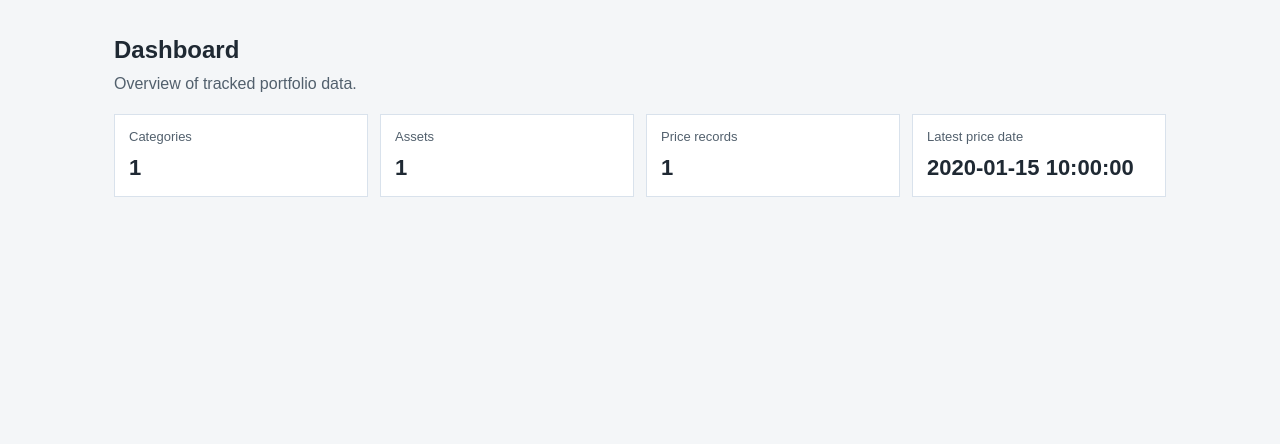
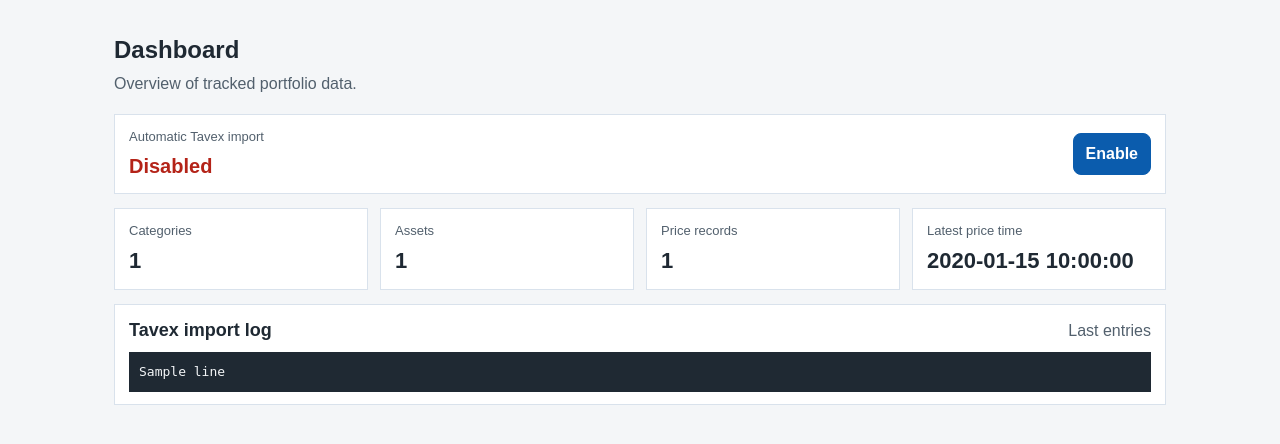
Before and after one commit to spasarnaudov/portfolio-tracker, a Python web app: template apps/flask/templates/index.html in a window 1280 px wide. Shown: the part 65-509 px from the top of the page. Run offline with Jinja, Linux system fonts and the light colour scheme; the template is opened without the code that fills it: most values are stand-ins (such as "Sample title", 1, 10 or a date in 2020).

Commit message:
Add automated Tavex price imports

```diff
--- a/apps/flask/static/css/style.css
+++ b/apps/flask/static/css/style.css
@@ -106,6 +106,54 @@ h2 {
     font-weight: 700;
 }
 
+.automation-panel {
+    display: flex;
+    align-items: center;
+    justify-content: space-between;
+    gap: 12px;
+    background: #ffffff;
+    border: 1px solid #d9e2ec;
+    margin: 0 0 14px;
+    padding: 12px 14px;
+}
+
+.automation-panel strong {
+    display: block;
+    font-size: 20px;
+}
+
+.automation-panel button {
+    border: 1px solid #0b5cad;
+    border-radius: 8px;
+    background: #0b5cad;
+    color: #ffffff;
+    cursor: pointer;
+    font: inherit;
+    font-weight: 700;
+    padding: 8px 12px;
+}
+
+.automation-panel button:hover {
+    background: #084b8f;
+}
+
+.automation-panel .secondary-button {
+    background: #ffffff;
+    color: #0b5cad;
+}
+
+.automation-panel .secondary-button:hover {
+    background: #e6f0fa;
+}
+
+.status-enabled {
+    color: #1f7a4d;
+}
+
+.status-disabled {
+    color: #b42318;
+}
+
 .summary-grid {
     display: grid;
     grid-template-columns: repeat(auto-fit, minmax(150px, 1fr));
@@ -129,6 +177,44 @@ h2 {
 .summary-card strong {
     display: block;
     font-size: 22px;
+}
+
+.log-panel {
+    background: #ffffff;
+    border: 1px solid #d9e2ec;
+    margin-top: 14px;
+    padding: 12px 14px;
+}
+
+.log-panel-header {
+    display: flex;
+    align-items: baseline;
+    justify-content: space-between;
+    gap: 12px;
+    margin-bottom: 8px;
+}
+
+.log-panel h3 {
+    margin: 0;
+    font-size: 18px;
+}
+
+.log-panel-header span,
+.log-panel p {
+    color: #52606d;
+    margin: 0;
+}
+
+.log-panel pre {
+    background: #1f2933;
+    color: #f4f6f8;
+    font-size: 13px;
+    line-height: 1.5;
+    margin: 0;
+    max-height: 280px;
+    overflow: auto;
+    padding: 10px;
+    white-space: pre-wrap;
 }
 
 .chart-controls {
--- a/apps/flask/templates/index.html
+++ b/apps/flask/templates/index.html
@@ -5,6 +5,25 @@
 {% block content %}
     <h2>Dashboard</h2>
     <p class="page-intro">Overview of tracked portfolio data.</p>
+
+    <section class="automation-panel">
+        <div>
+            <span class="summary-label">Automatic Tavex import</span>
+            <strong class="{% if auto_tavex_import_enabled %}status-enabled{% else %}status-disabled{% endif %}">
+                {% if auto_tavex_import_enabled %}Enabled{% else %}Disabled{% endif %}
+            </strong>
+        </div>
+
+        <form method="post" action="/automation/tavex-import">
+            {% if auto_tavex_import_enabled %}
+                <input type="hidden" name="enabled" value="false">
+                <button class="secondary-button" type="submit">Disable</button>
+            {% else %}
+                <input type="hidden" name="enabled" value="true">
+                <button type="submit">Enable</button>
+            {% endif %}
+        </form>
+    </section>
 
     <section class="summary-grid">
         <div class="summary-card">
@@ -23,9 +42,23 @@
         </div>
 
         <div class="summary-card">
-            <span class="summary-label">Latest price date</span>
+            <span class="summary-label">Latest price time</span>
             <strong>{{ dashboard.latest_price_date }}</strong>
         </div>
     </section>
 
+    <section class="log-panel">
+        <div class="log-panel-header">
+            <h3>Tavex import log</h3>
+            <span>Last entries</span>
+        </div>
+
+        {% if tavex_import_log_lines %}
+            <pre>{% for line in tavex_import_log_lines %}{{ line }}
+{% endfor %}</pre>
+        {% else %}
+            <p>No log entries yet.</p>
+        {% endif %}
+    </section>
+
 {% endblock %}
--- a/apps/flask/templates/prices.html
+++ b/apps/flask/templates/prices.html
@@ -31,7 +31,7 @@
                 <tr>
                     <th>Symbol</th>
                     <th>Name</th>
-                    <th>Date</th>
+                    <th>Time</th>
                     <th>Price</th>
                 </tr>
             </thead>
--- a/database/postgresql/schema/001_init_schema.sql
+++ b/database/postgresql/schema/001_init_schema.sql
@@ -17,7 +17,7 @@ CREATE TABLE assets (
 CREATE TABLE asset_prices (
     id SERIAL PRIMARY KEY,
     asset_id INTEGER NOT NULL,
-    price_date DATE NOT NULL,
+    price_date TIMESTAMP NOT NULL,
     price NUMERIC(18, 6) NOT NULL,
 
     CONSTRAINT fk_asset_prices_asset
--- /dev/null
+++ b/database/postgresql/schema/002_price_date_to_timestamp.sql
@@ -0,0 +1,3 @@
+ALTER TABLE asset_prices
+    ALTER COLUMN price_date TYPE TIMESTAMP
+    USING price_date::timestamp;
```
Also changed, not shown: apps/flask/app.py (+64 -28 lines), apps/flask/automation.py (added, +20 -0 lines), apps/flask/repository.py (+8 -4 lines), apps/flask/tavex_import.py (added, +39 -0 lines), apps/flask/templates/charts.html (+6 -3 lines), scripts/import_tavex_prices.py (added, +32 -0 lines), scripts/README.md (added), 3 other files.
